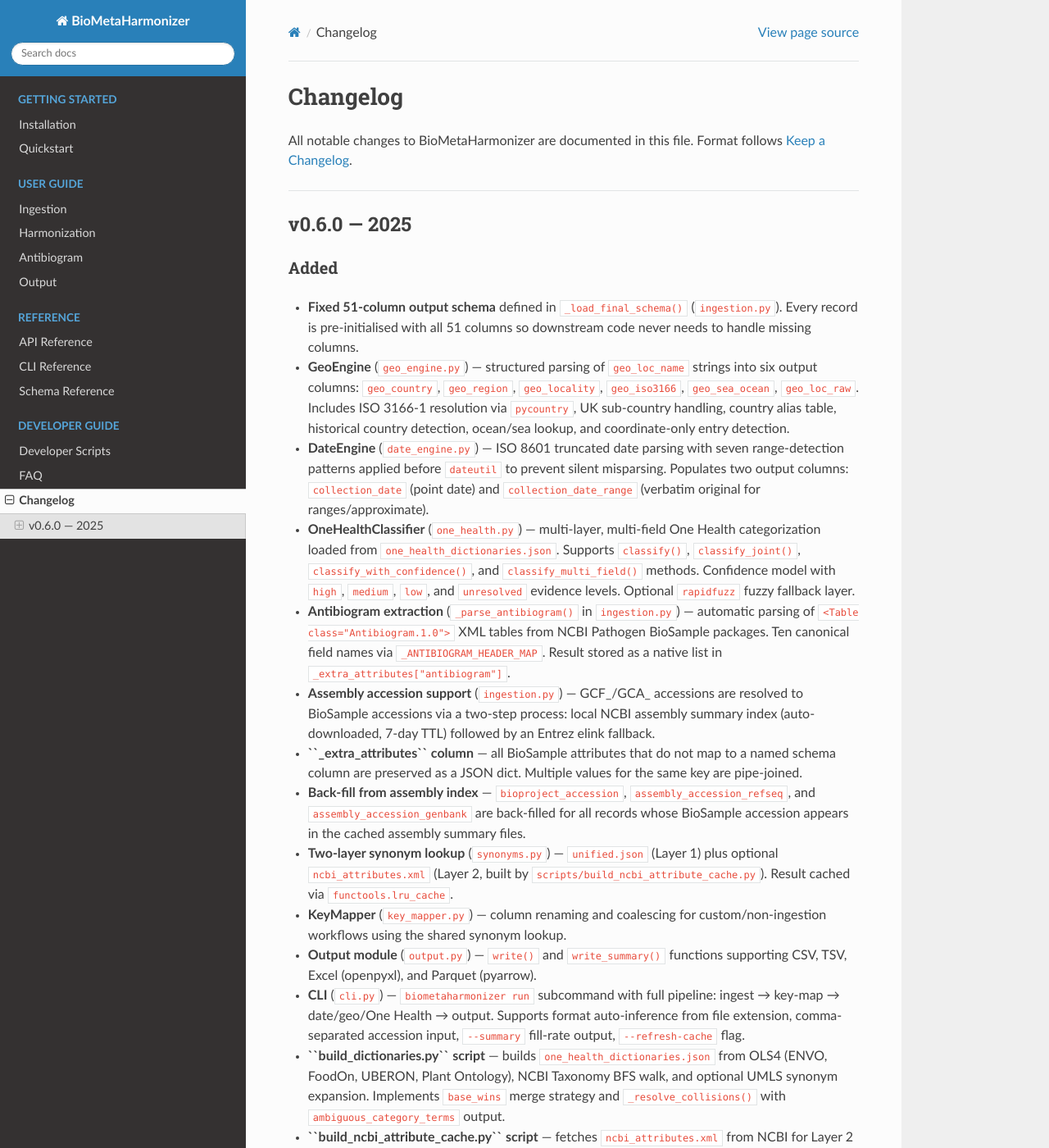
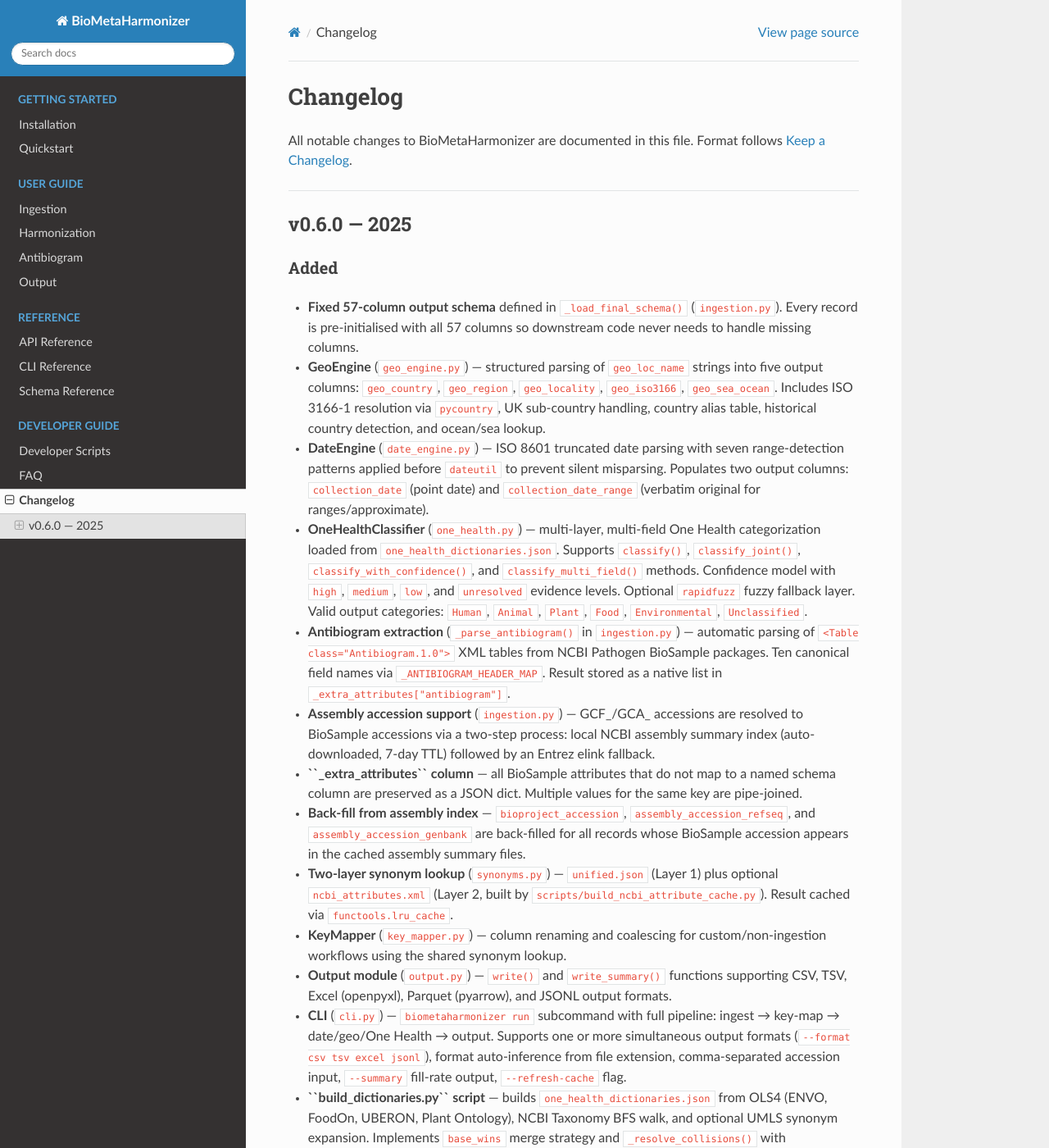
Before and after one commit to rustam-bioinfo/BioMetaHarmonizer, a Sphinx documentation site: the page built from docs/changelog.rst, in a window 1280 px wide and 1400 px high. Shown: the whole window at 82% size. Built offline with Sphinx 7.4.7 and the Read the Docs theme 3.1.0, drawn with Linux system fonts in a browser that asks for light colours; some of the changed text lies outside the part shown.

Commit message:
docs: fix changelog.rst — 57-column count, remove geo_loc_raw from GeoEngine entry, add jsonl to output module entry, note removal of Aquatic/Wildlife/Lab categories

```diff
--- a/docs/changelog.rst
+++ b/docs/changelog.rst
@@ -15,16 +15,15 @@
 Added
 ~~~~~
 
-- **Fixed 51-column output schema** defined in ``_load_final_schema()``
-  (``ingestion.py``). Every record is pre-initialised with all 51 columns so
+- **Fixed 57-column output schema** defined in ``_load_final_schema()``
+  (``ingestion.py``). Every record is pre-initialised with all 57 columns so
   downstream code never needs to handle missing columns.
 
 - **GeoEngine** (``geo_engine.py``) — structured parsing of ``geo_loc_name``
-  strings into six output columns: ``geo_country``, ``geo_region``,
-  ``geo_locality``, ``geo_iso3166``, ``geo_sea_ocean``, ``geo_loc_raw``.
+  strings into five output columns: ``geo_country``, ``geo_region``,
+  ``geo_locality``, ``geo_iso3166``, ``geo_sea_ocean``.
   Includes ISO 3166-1 resolution via ``pycountry``, UK sub-country handling,
-  country alias table, historical country detection, ocean/sea lookup, and
-  coordinate-only entry detection.
+  country alias table, historical country detection, and ocean/sea lookup.
 
 - **DateEngine** (``date_engine.py``) — ISO 8601 truncated date parsing with
   seven range-detection patterns applied before ``dateutil`` to prevent silent
@@ -36,7 +35,8 @@
   ``classify()``, ``classify_joint()``, ``classify_with_confidence()``, and
   ``classify_multi_field()`` methods. Confidence model with ``high``,
   ``medium``, ``low``, and ``unresolved`` evidence levels. Optional
-  ``rapidfuzz`` fuzzy fallback layer.
+  ``rapidfuzz`` fuzzy fallback layer. Valid output categories: ``Human``,
+  ``Animal``, ``Plant``, ``Food``, ``Environmental``, ``Unclassified``.
 
 - **Antibiogram extraction** (``_parse_antibiogram()`` in ``ingestion.py``) —
   automatic parsing of ``<Table class="Antibiogram.1.0">`` XML tables from
@@ -67,11 +67,13 @@
   custom/non-ingestion workflows using the shared synonym lookup.
 
 - **Output module** (``output.py``) — ``write()`` and ``write_summary()``
-  functions supporting CSV, TSV, Excel (openpyxl), and Parquet (pyarrow).
+  functions supporting CSV, TSV, Excel (openpyxl), Parquet (pyarrow), and
+  JSONL output formats.
 
 - **CLI** (``cli.py``) — ``biometaharmonizer run`` subcommand with full
-  pipeline: ingest → key-map → date/geo/One Health → output. Supports format
-  auto-inference from file extension, comma-separated accession input,
+  pipeline: ingest → key-map → date/geo/One Health → output. Supports
+  one or more simultaneous output formats (``--format csv tsv excel jsonl``),
+  format auto-inference from file extension, comma-separated accession input,
   ``--summary`` fill-rate output, ``--refresh-cache`` flag.
 
 - **``build_dictionaries.py`` script** — builds ``one_health_dictionaries.json``
@@ -113,6 +115,12 @@
 - Assembly summary files are now read with ``functools.lru_cache`` keyed on
   path and ``mtime`` to avoid redundant disk reads within a session.
 
+- **Removed ``Aquatic``, ``Wildlife``, and ``Lab`` One Health categories.**
+  These values are no longer emitted by ``OneHealthClassifier``. Lab signals
+  are captured in the ``one_health_processing`` and ``one_health_setting``
+  columns instead. Aquatic and Wildlife signals are subsumed by
+  ``Environmental`` and ``Animal`` respectively.
+
 Fixed
 ~~~~~
 
```
